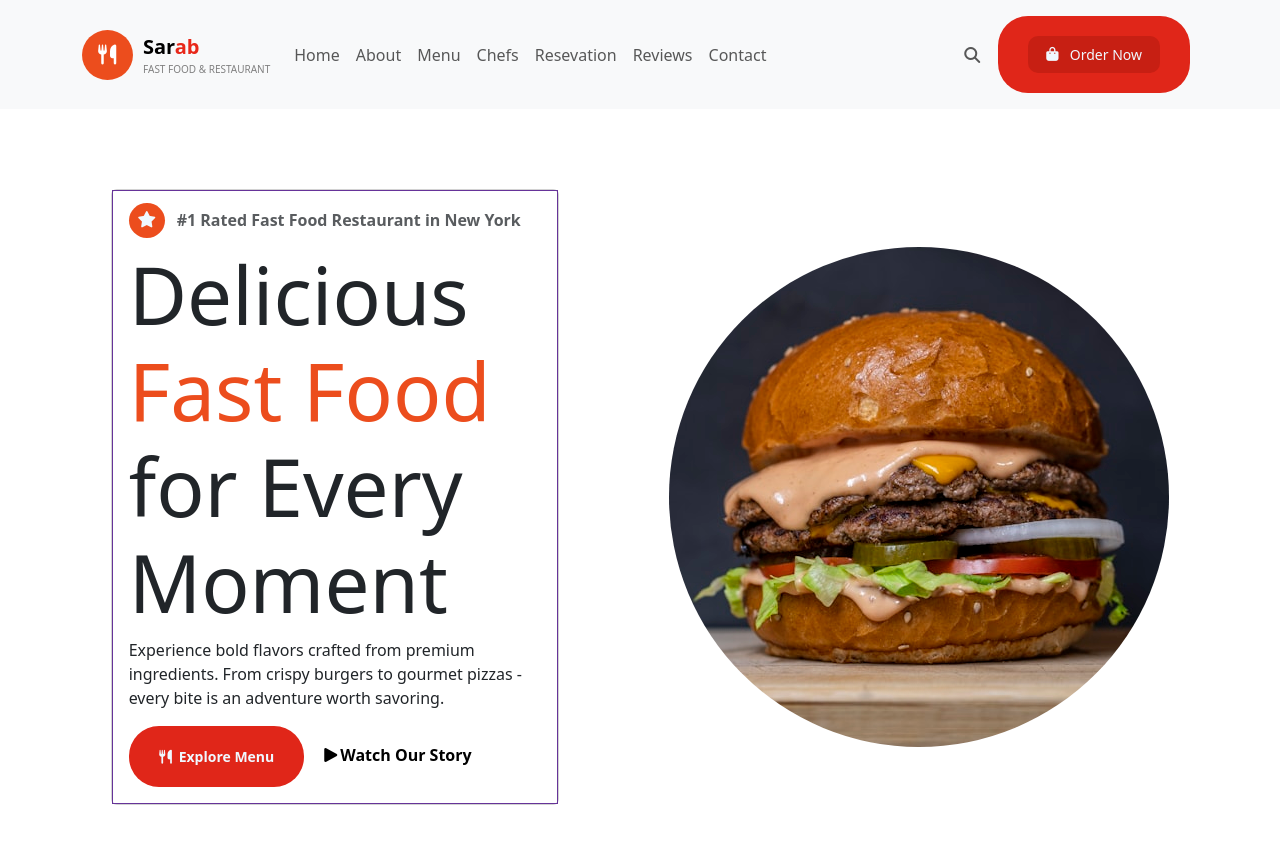
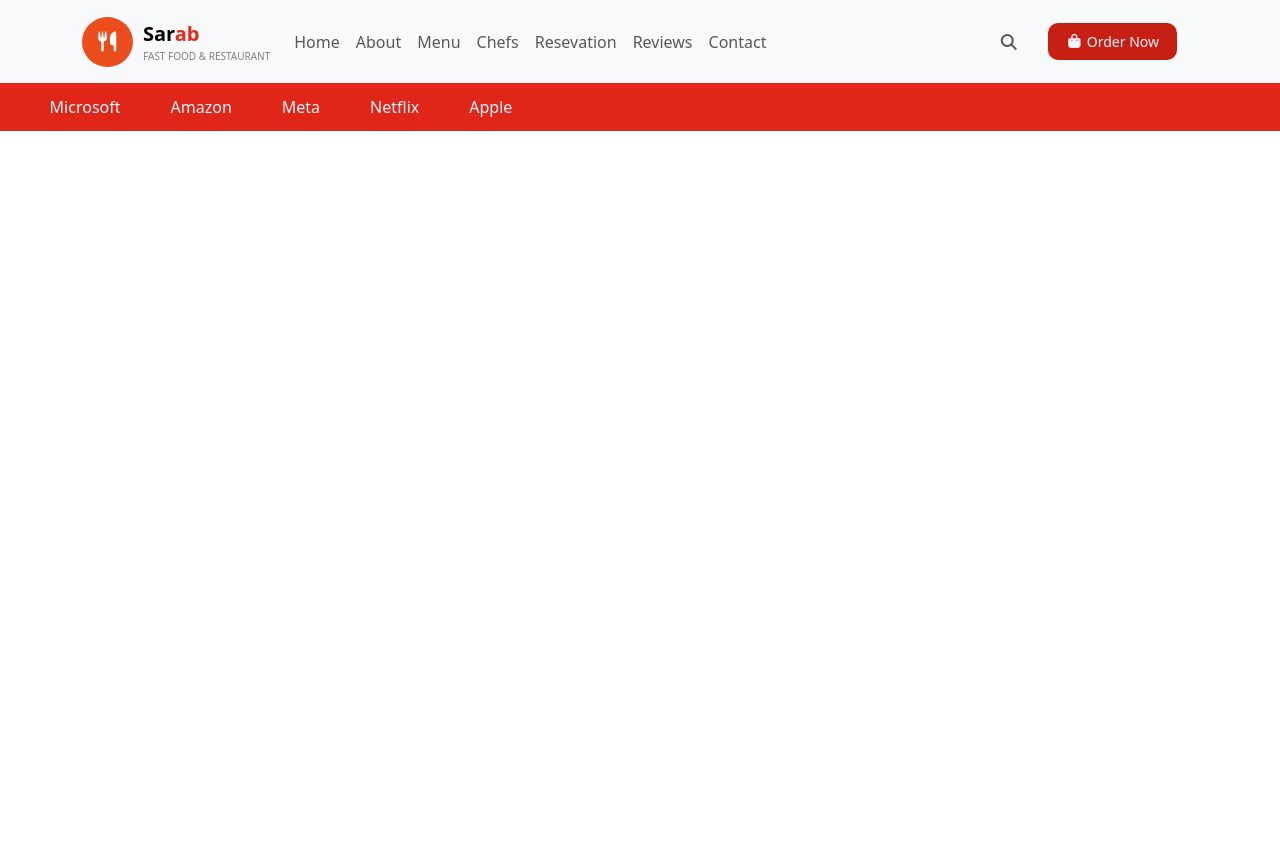
Before and after one commit to sheeshagar-iqbal/food_sarab, a React (Vite) app: page / in a window 1280 px wide. Shown: the top 844 px of the page. After the commit the page ends 800 px from the top, so only its background shows below. Built offline with nearby package versions, Linux system fonts and the light colour scheme.

Commit message:
home maquee

```diff
--- a/src/App.css
+++ b/src/App.css
@@ -60,6 +60,12 @@
     justify-content: space-evenly;
     padding: 80px 0;
     flex-wrap: wrap;
+    gap: 30px;
+    /* gap: 20px; */
+}
+
+.cardcontainer{
+    width: 32rem;
 }
 
 
@@ -68,7 +74,7 @@
 
     .cardbody{
              /* width: 400px; */
-    border: 1px solid rebeccapurple;
+    border: 1px solid rgb(249, 248, 250);
     }
 }
 
@@ -101,9 +107,10 @@
 
 .htext{
     font-weight: 400;
+    padding: 20px 0;
 }
 
-.btn{
+.btnn{
      background-color: #E02619;
         border: none;
         color: aliceblue;
@@ -121,6 +128,13 @@
     text-decoration: none;
     color: black;
     font-weight: 600;
+
+    .play {
+        color:#EC4D1D;
+
+        padding-right: 18px;
+
+    }
 }
 
 .himg{
@@ -129,3 +143,58 @@
         border-radius: 50%;
     }
 }
+
+
+@media (max-width: 500px) {
+
+    .hcontainer{
+
+    padding: 20px;
+    gap: 30px;
+    /* gap: 20px; */
+}
+
+.cardcontainer{
+    width: 28rem;
+}
+    .himg{
+        display: flex;
+        align-items: center;
+        justify-content: center;
+
+    img{
+        width: 80%
+    }
+}
+
+}
+
+
+
+
+/*  ===================== scoller =========== */
+.scroll-container {
+  width: 100%;
+  overflow: hidden;
+  white-space: nowrap;
+  background-color: #E02619;
+  padding: 12px 0;
+  color: aliceblue;
+
+}
+
+.scroll-content {
+  display: inline-flex;
+  gap: 50px;
+  animation: scroll 10s linear infinite;
+
+}
+
+@keyframes scroll {
+  from {
+    transform: translateX(100%);
+  }
+  to {
+    transform: translateX(-100%);
+  }
+}
--- a/src/App.jsx
+++ b/src/App.jsx
@@ -2,13 +2,15 @@ import React from 'react'
 import Navbar13 from './component/Navbar13'
 import './App.css'
 import Home from './component/Home'
+import Scroller from './component/Scroller'
 
 const App = () => {
   return (
     <>
 
     <Navbar13/>
-    <Home/>
+    {/* <Home/> */}
+    <Scroller/>
     </>
   )
 }
--- a/src/component/Home.jsx
+++ b/src/component/Home.jsx
@@ -7,7 +7,7 @@ const Home = () => {
     <>
     <div className='hcontainer '>
         <div className='hcontain'>
-             <Card style={{ width: '28rem' }}>
+             <Card style={{ width: '28rem' }} className='cardcontainer'>
         <Card.Body className='cardbody'>
         <Card.Subtitle className="mb-2 text-muted "> <div className="hbadge">
                 <div className='hstar'><i class="fa-solid fa-star"></i></div>
@@ -22,9 +22,8 @@ const Home = () => {
         <Card.Text className='htext'>
           Experience bold flavors crafted from premium ingredients. From crispy burgers to gourmet pizzas - every bite is an adventure worth savoring.
         </Card.Text>
-        <Card.Link href="#" className='btn'><i className="fas fa-utensils">
-            </i>Explore Menu</Card.Link>
-        <Card.Link href="#" className='btnwatch'><i class="fa-solid fa-play"></i>Watch Our Story</Card.Link>
+        <Card.Link href="#" className='btnn'> Explore Menu</Card.Link>
+        <Card.Link href="#" className='btnwatch'><i class="fa-solid fa-play play"></i>Watch Our Story</Card.Link>
       </Card.Body>
     </Card>
 
@@ -39,6 +38,8 @@ const Home = () => {
 
     </div>
 
+
+
     </>
   )
 }
--- /dev/null
+++ b/src/component/Scroller.jsx
@@ -0,0 +1,23 @@
+import React from 'react'
+
+const Scroller = () => {
+  return (
+    <>
+    <div className="scroll-container">
+  <div className="scroll-content">
+    <span>Google</span>
+    <span>Microsoft</span>
+    <span>Amazon</span>
+    <span>Meta</span>
+    <span>Netflix</span>
+    <span>Apple</span>
+     {/* {companies.map((company, index) => (
+      <span key={index}>{company}</span>
+    ))} */}
+  </div>
+</div>
+    </>
+  )
+}
+
+export default Scroller
```
